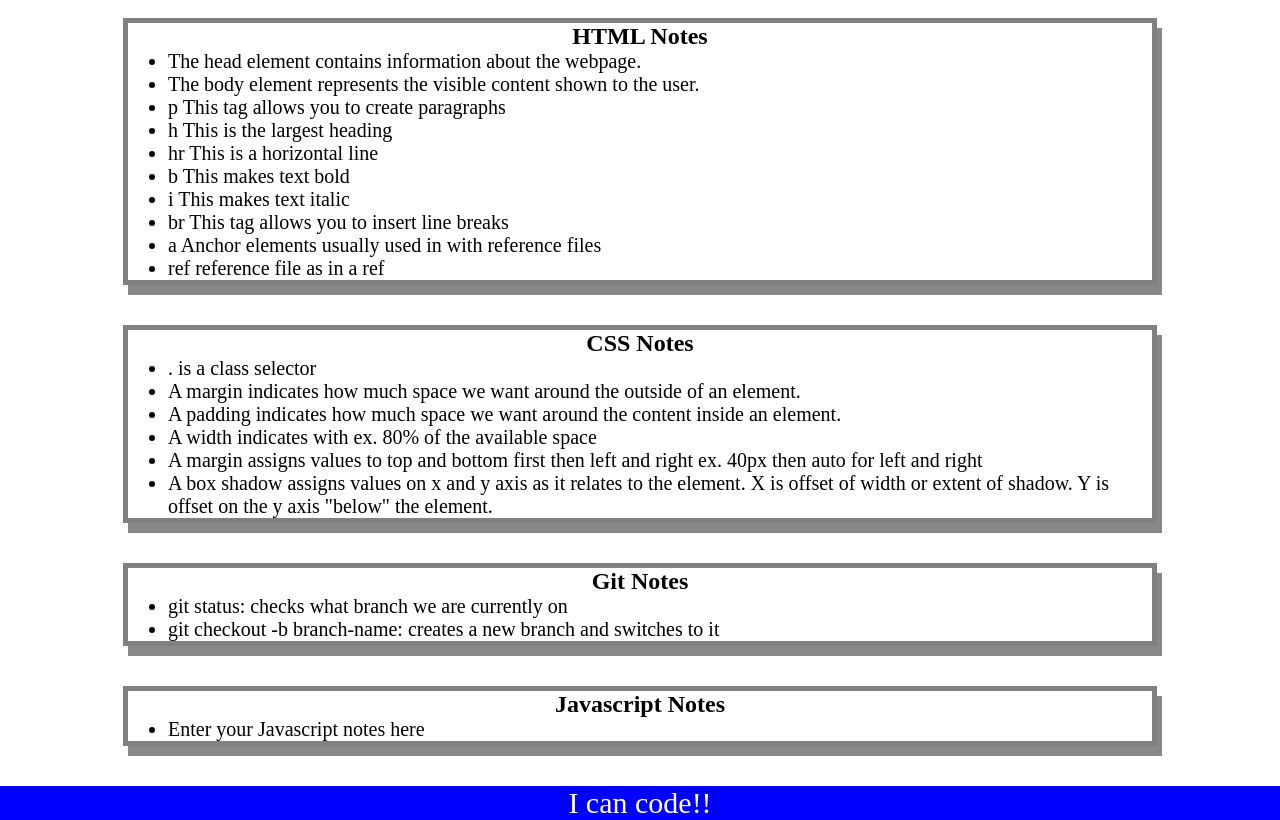
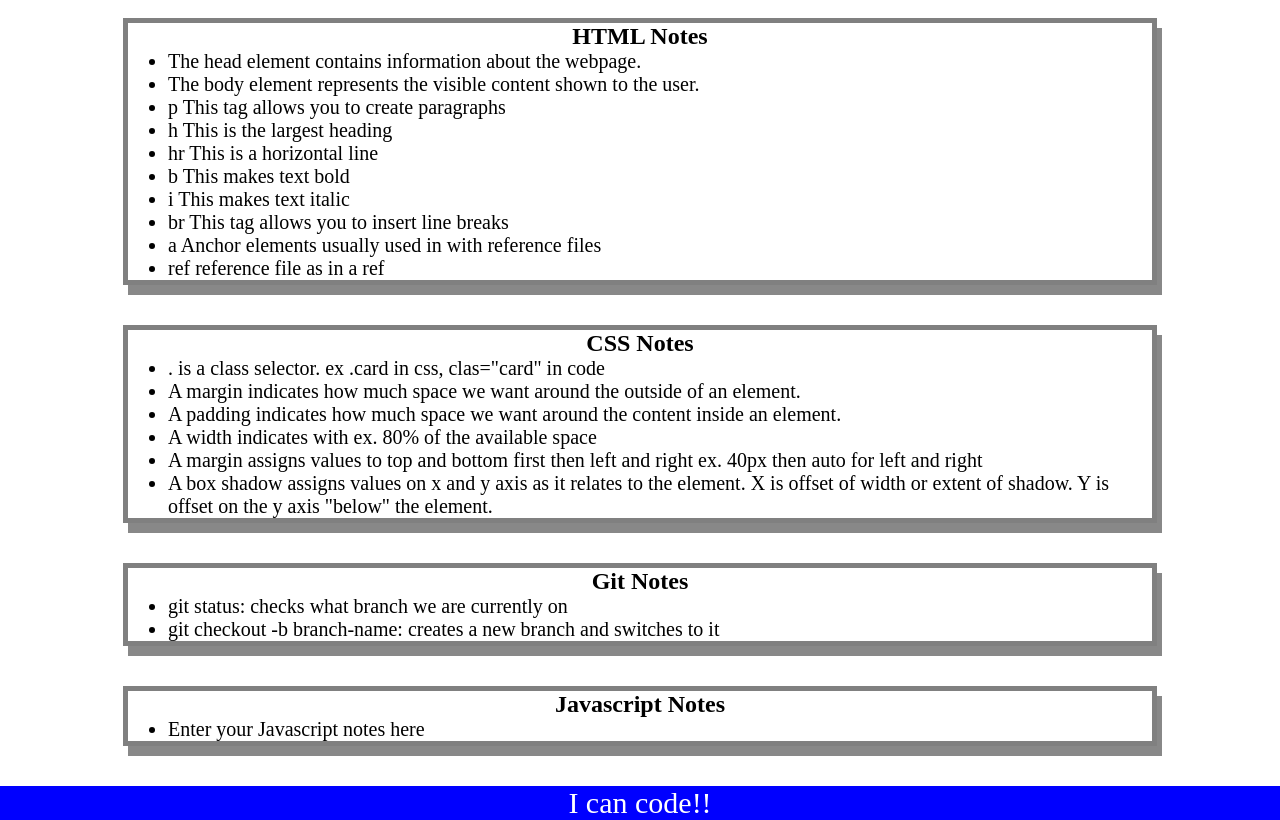
Before and after one commit to alexben11/pre-work_study_guide, a plain HTML site: page prework-study-guide/index.html in a window 1280 px wide. Shown: the part 109-929 px from the top of the page. Drawn offline with Linux system fonts and the light colour scheme.

Commit message:
added CSS to project

```diff
--- a/prework-study-guide/index.html
+++ b/prework-study-guide/index.html
@@ -32,7 +32,7 @@
       <section class="card" id="css-section">
         <h2>CSS Notes</h2>
         <ul>
-          <li>. is a class selector</li>
+          <li>. is a class selector. ex .card in css, clas="card" in code</li>
           <li>A margin indicates how much space we want around the outside of an element.</li>
           <li>A padding indicates how much space we want around the content inside an element.</li>
           <li>A width  indicates with ex. 80% of the available space</li>
```
